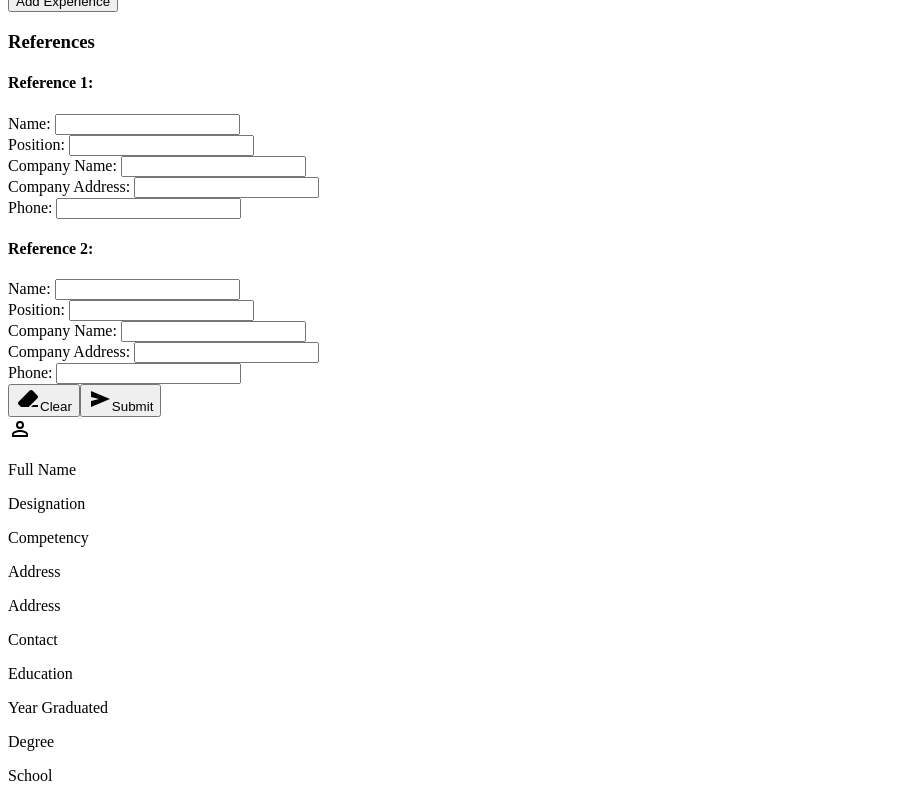
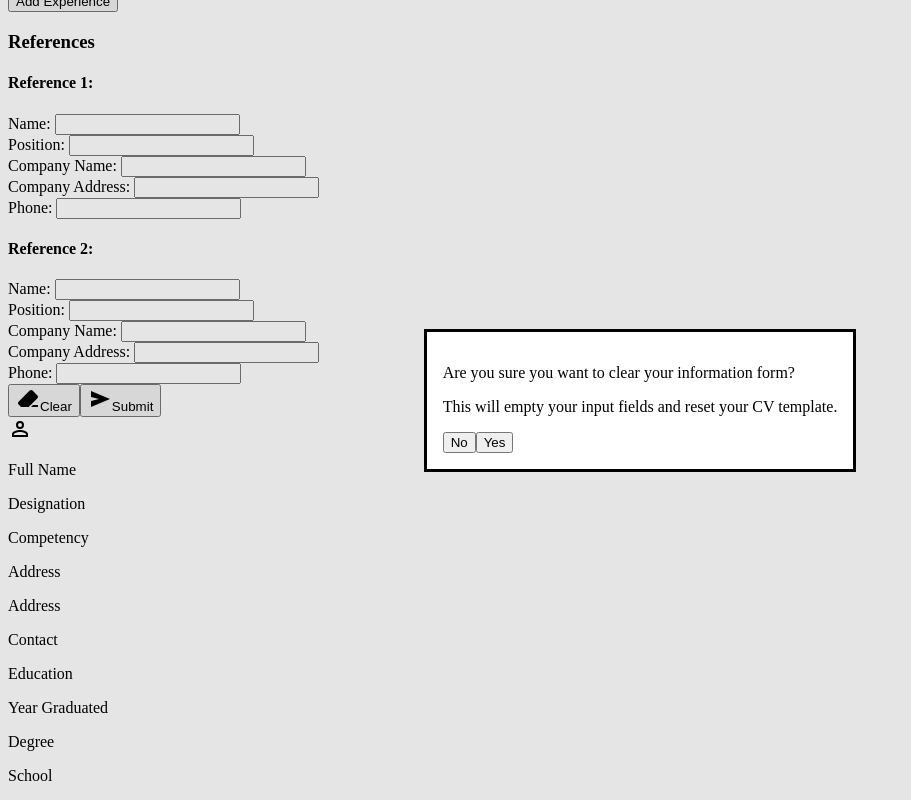
Before and after one commit to makieldeviso/CV-Application, a React (Vite) app: page / in a window 1280 px wide. Both pictures are taken after a click on the button "Clear". Shown: the part 1361-2161 px from the top of the page, without its empty margins (0-911 px from the left). Built offline with nearby package versions, Linux system fonts and the light colour scheme; the HTML template or start-up script is replaced by a standard one.

Commit message:
Adds initial script for confirm clear modal
Adds styling to modal/ dialog component

```diff
--- /dev/null
+++ b/src/components/ConfirmDialog.jsx
@@ -0,0 +1,48 @@
+import { useState } from "react";
+import PropTypes from 'prop-types';
+
+const ConfirmClearDialog = function ({dialogRef, modalActionFunc, clearFormFunc}) {
+
+  const handleConfirmClear = function (event) {
+    const userAction = event.target.value;
+    clearFormFunc(userAction)
+
+    // Note: event.target.value will not return 'open-modal' either way so it will close the modal
+    modalActionFunc(event)
+  }
+
+  return (
+    <dialog className="confirm-dialog clear-dialog" ref={dialogRef}>
+
+      <div className='dialog-cont'>
+
+        <p>Are you sure you want to clear your information form?</p>
+        <p>This will empty your input fields and reset your CV template.</p>
+
+        <div className='choice-btns'>
+          <button
+            type='button'
+            value={false}
+            className='no-btn'
+            onClick={handleConfirmClear}
+          >
+            No
+          </button>
+
+          <button
+            type='button'
+            value={true}
+            className='yes-btn'
+            onClick={handleConfirmClear}
+          >
+            Yes
+          </button>
+        </div>
+
+      </div>
+
+    </dialog>
+  )
+}
+
+export {ConfirmClearDialog}
--- a/src/components/Form.jsx
+++ b/src/components/Form.jsx
@@ -1,4 +1,4 @@
-import { useState } from "react";
+import { useState, useRef } from "react";
 import PropTypes from 'prop-types';
 
 import BasicInfo from "./BasicInfo";
@@ -7,6 +7,8 @@ import EducationInfo from "./EducationInfo";
 import ExpertiseInfo from "./ExpertiseInfo";
 import ExperienceInfo from "./ExperienceInfo";
 import ReferenceInfo from "./ReferenceInfo";
+
+import { ConfirmClearDialog } from "./ConfirmDialog";
 
 import SubmitIcon from '@mdi/react';
 import ClearIcon from '@mdi/react';
@@ -19,6 +21,8 @@ const savedFormValues = getLocalStorageFormValues();
 
 const Form = function ({submitVerified}) {
   const [formValues, setFormValues] = useState(savedFormValues);
+
+  const dialogRef = useRef(null);
 
   // Note: every time the user edits the input field saveFormValues is executed
   // from the onChange event of the input field
@@ -36,8 +40,17 @@ const Form = function ({submitVerified}) {
 
   }
 
-  const handleClear = function () {
-    console.log('clear');
+  const handleOpenClearDialog = function (event) {
+    // Note: verbose for readability
+    // If event value === 'open-modal' set state to true, else false to close
+    const buttonAction = event.target.value;
+    const modalStatus = buttonAction === 'open-modal' ? true : false;
+
+    modalStatus ? dialogRef.current.showModal() : dialogRef.current.close();
+  }
+
+  const handleClearForm = function (action) {
+    console.log(action);
   }
 
   return (
@@ -53,16 +66,22 @@ const Form = function ({submitVerified}) {
         </div>
 
       <div className='form-btns-cont'>
-        <button className='clear-btn' type='button' onClick={handleClear}>
-          <span><ClearIcon path={mdiEraserVariant} size={1} pointerEvents='none' /></span>
-          <span>Clear</span>
+        <button className='clear-btn' type='button' onClick={handleOpenClearDialog} value='open-modal'>
+          <ClearIcon path={mdiEraserVariant} size={1} pointerEvents='none'/>
+          Clear
         </button>
 
         <button className='submit-btn' type='button' onClick={handleSubmit}>
-          <span><SubmitIcon path={mdiSendVariant} size={1} pointerEvents='none'/></span>
-          <span>Submit</span>
+          <SubmitIcon path={mdiSendVariant} size={1} pointerEvents='none'/>
+          Submit
         </button>
       </div>
+
+      <ConfirmClearDialog
+        dialogRef={dialogRef}
+        modalActionFunc={handleOpenClearDialog}
+        clearFormFunc={handleClearForm}
+      />
 
       </form>
 
--- a/src/styles/index.css
+++ b/src/styles/index.css
@@ -273,8 +273,6 @@
 
 /* Reference input field (end) */
 
-/* Form styling (end) */
-
 /* Submit button (start) */
 .form-btns-cont {
   display: grid;
@@ -325,13 +323,85 @@
   filter: drop-shadow(0 0 5px rgb(5, 59, 80));
 }
 
-.submit-btn span, .clear-btn span {
+/* Submit button (end) */
+
+/* Confirm clear dialog (start) */
+@keyframes open-modal {
+  from {
+    transform: scale(0);
+  }
+  to {
+    transform: scale(1);
+  }
+}
+
+@keyframes open-modal-backdrop {
+  from {
+    background-color: transparent;
+    filter: brightness(1);
+  }
+  to {
+    background-color: rgb(5, 59, 80, 0.9);
+    filter: brightness(0.5);
+  }
+}
+
+.confirm-dialog {
+  margin: auto;
+  border: 1px solid black;
+  border-radius: 10px;
+  overflow: hidden;
+  padding: var(--padding);
+  animation: open-modal 0.3s ease-in-out;
+}
+
+.confirm-dialog::backdrop {
+  animation: open-modal-backdrop 0.3s ease-in-out;
+  background-color: rgb(5, 59, 80, 0.9);
+  filter: brightness(0.5);
+}
+
+.dialog-cont {
+  /* border: 1px solid black; */
+}
+
+.dialog-cont p {
+  font-size: 1.3rem;
+  text-align: center;
+  max-width: 500px;
+  margin-bottom: var(--margin);
+}
+
+.dialog-cont .choice-btns {
   display: flex;
   justify-content: center;
   align-items: center;
+  gap: calc(var(--margin) * 2);
+  margin-top: calc(var(--margin) * 2);
+
 }
 
-/* Submit button (end) */
+.choice-btns button {
+  font-size: 1.3rem;
+  font-weight: bold;
+  font-family: var(--header-font);
+  padding: calc(var(--padding) * 0.5);
+  width: 60px;
+  min-width: max-content;
+  border-radius: 10px;
+  border: 1px solid black;
+}
+
+.choice-btns button:hover {
+  cursor: pointer;
+  filter: brightness(1.1);
+}
+
+
+/* Confirm clear dialog (end) */
+
+/* Form styling (end) */
+
 
 
 /* Template Styling (start) */
```
